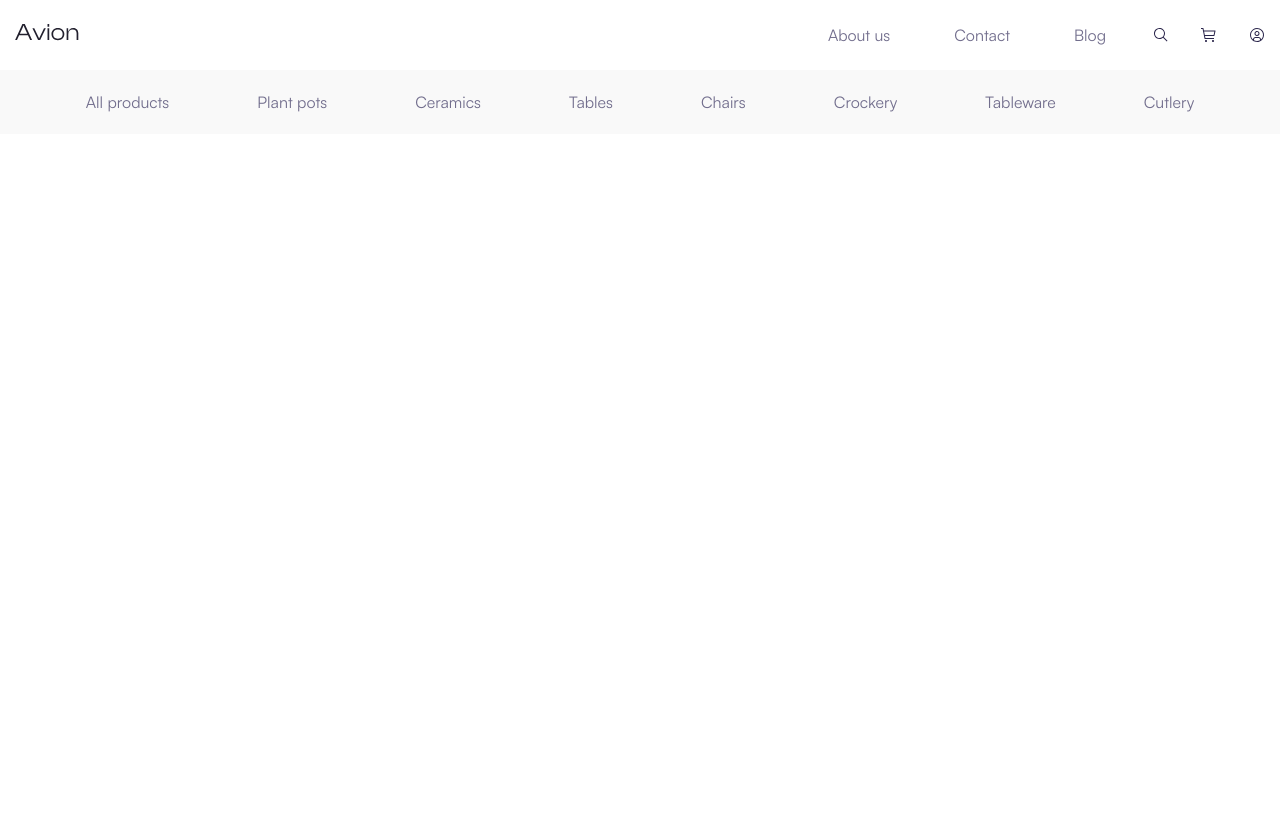
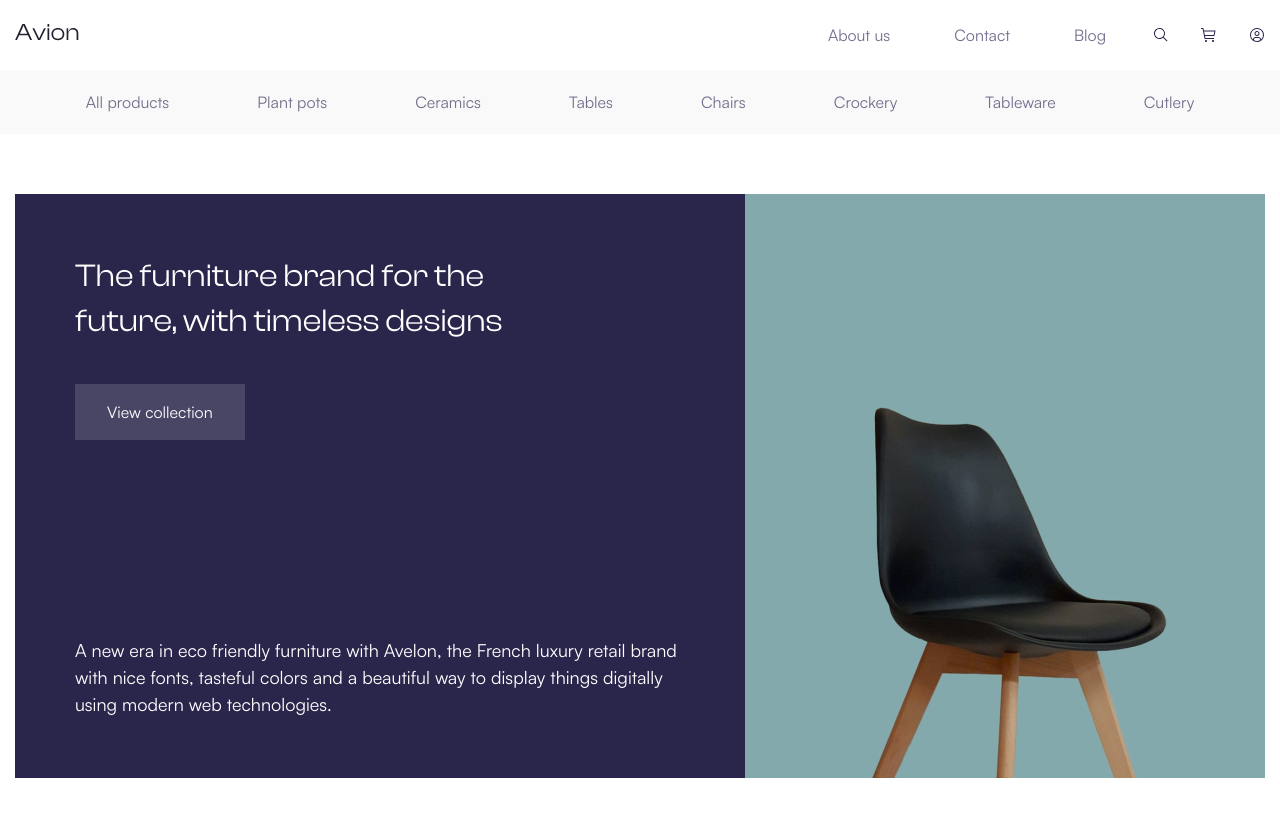
Before and after one commit to Rom-Freedom/Avion, a plain HTML site: page avion-starter/index.html in a window 1280 px wide. Drawn offline with Linux system fonts and the light colour scheme.

Commit message:
make up and style the hero section

```diff
--- a/avion-starter/css/blocks/_btn.css
+++ b/avion-starter/css/blocks/_btn.css
@@ -1,3 +1,14 @@
 .btn {
-    color: springgreen;
+    display: inline-flex;
+    align-items: center;
+    justify-content: center;
+    padding: 16px 32px;
+    font-size: 16px;
+    font-weight: 400;
+    transition: var(--main-trs);
 }
+
+.btn__theme-dark {
+    color: var(--white);
+    background-color:  #F9F9F926;
+}
--- /dev/null
+++ b/avion-starter/css/blocks/_hero.css
@@ -0,0 +1,45 @@
+.hero {
+    padding: 60px 0;
+}
+
+.hero__content {
+    display: flex;
+}
+
+.hero__text {
+    display: flex;
+    flex-direction: column;
+    align-items: flex-start;
+    flex-grow: 1;
+    background-color: var(--dark-primary);
+    padding: 60px;
+}
+
+.hero__image {
+    flex-shrink: 0;
+    height: 100%;
+}
+
+.hero__title {
+    margin-top: 0;
+    margin-bottom: 40px;
+    max-width: 514px;
+    font-size: 32px;
+    font-weight: 400;
+    line-height: 140%;
+    color: var(--white);
+    font-family: var(--second-family);
+}
+
+.hero__link {
+    margin-bottom: auto;
+}
+
+.hero__desc {
+    margin-top: 20px;
+    max-width: 602px;
+    font-size: 18px;
+    font-weight: 400;
+    line-height: 150%;
+    color: var(--white);
+}
--- a/avion-starter/css/main.css
+++ b/avion-starter/css/main.css
@@ -7,6 +7,7 @@
 @import url(./blocks/_btn.css);
 @import url('./blocks/_header.css');
 @import url('./blocks/_nav.css');
+@import url('./blocks/_hero.css');
 
 * {
     margin: 0;
--- a/avion-starter/index.html
+++ b/avion-starter/index.html
@@ -75,5 +75,27 @@
             </div>
          </div>
     </header>
+
+    <!-- HERO SECTION -->
+    <main>
+        <section class="hero">
+            <div class="container">
+                <div class="hero__content">
+                    <div class="hero__text">
+                        <h1 class="hero__title">
+                            The furniture brand for the future, with timeless designs
+                        </h1>
+                        <a href="#" class="btn btn__theme-dark hero__link">View collection</a>
+                        <p class="hero__desc">
+                            A new era in eco friendly furniture with Avelon, the French luxury retail brand
+                            with nice fonts, tasteful colors and a beautiful way to display things digitally
+                            using modern web technologies.
+                        </p>
+                    </div>
+                    <img src="./img/Right Image.jpg" alt="img" width="520" height="584" class="hero__img">
+                </div>
+            </div>
+        </section>
+    </main>
 </body>
 </html>
```
